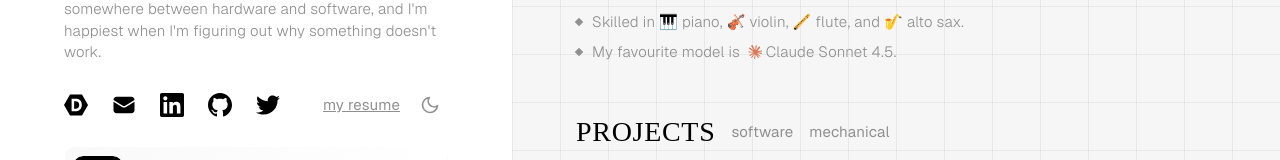
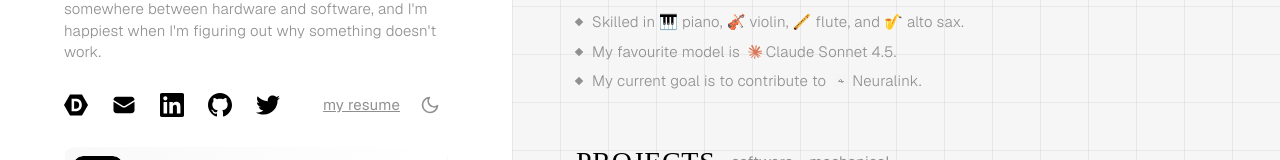
Before and after one commit to sym7534/my-portfolio, a Next.js app: page / in a window 1280 px wide. Shown: the part 234-394 px from the top of the page. Built offline with nearby package versions, Linux system fonts and the light colour scheme; no server answers.

Commit message:
neuralink!

```diff
--- a/src/app/page.tsx
+++ b/src/app/page.tsx
@@ -27,6 +27,7 @@ import UWaterlooLogo from "../../public/assets/icons/UWaterloo.png";
 import BalatroLogo from "../../public/assets/icons/balatro.png";
 import ClaudeLogo from "../../public/assets/icons/claude-color.svg";
 import SolidWorksLogo from "../../public/assets/icons/solidworks.svg";
+import NeuraLinkLogo from "../../public/assets/icons/neuralink.jpeg";
 import MinecraftLogo from "../../public/assets/icons/minecraft icon.svg";
 import CanadaLogo from "../../public/assets/icons/canada.jpg";
 
@@ -652,6 +653,23 @@ export default function Home() {
                 .
               </span>
             </li>
+            <li className="group relative flex items-start gap-4 pl-4 hover:translate-x-1 transition-transform duration-200">
+              <div className="absolute left-0 top-[8px] w-[6px] h-[6px] bg-text-secondary rotate-45 transform transition-all duration-300 group-hover:rotate-90 group-hover:scale-110" />
+              <span>
+                My current goal is to contribute to
+                <span className="inline-flex items-baseline gap-1 ml-2">
+                  <Image
+                    src={NeuraLinkLogo}
+                    alt="Neuralink"
+                    width={14}
+                    height={14}
+                    className="object-contain relative top-[2px]"
+                  />
+                  Neuralink
+                </span>
+                .
+              </span>
+            </li>
             {/* <li className="group relative flex items-start gap-4 pl-4 hover:translate-x-1 transition-transform duration-200">
               <div className="absolute left-0 top-[8px] w-[6px] h-[6px] bg-text-secondary rotate-45 transform transition-all duration-300 group-hover:rotate-90 group-hover:scale-110" />
               <span>When I have time, I like to 🎨 paint.</span>
```
Also changed, not shown: public/assets/icons/neuralink.jpeg (added).
